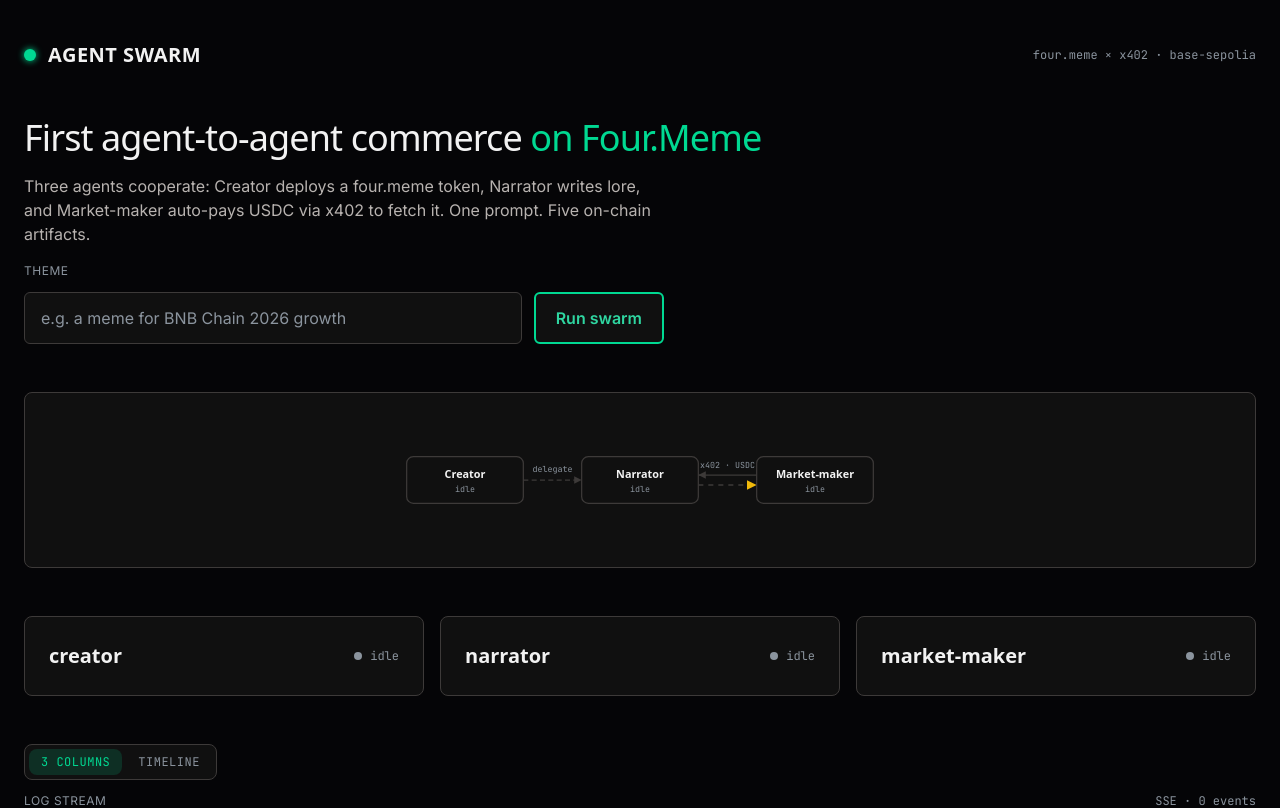
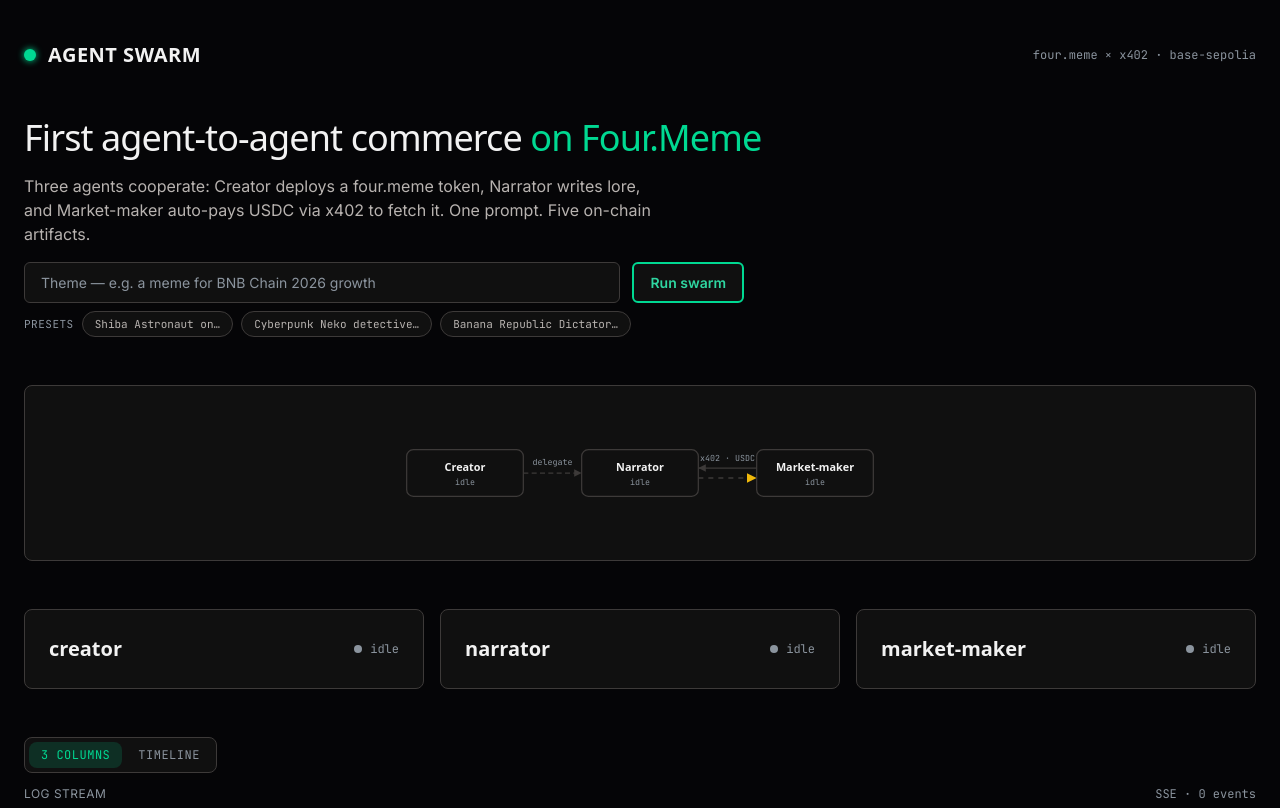
Before and after one commit to mymaine/memind, a Next.js app in the folder apps/web/: page / in a window 1280 px wide. Shown: the top 808 px of the page. Built offline with nearby package versions, Linux system fonts and the light colour scheme.

Commit message:
feat(web): add PresetButtons with three canonical themes wired into ThemeInput (V2-P5 Task 2 / AC-V2-7)

```diff
--- /dev/null
+++ b/apps/web/src/components/preset-buttons.tsx
@@ -0,0 +1,45 @@
+'use client';
+
+/**
+ * PresetButtons — three one-click theme fill-ins surfaced next to the
+ * ThemeInput. Clicking a preset ONLY writes the text into the input state;
+ * the user still has to press Run to kick off the swarm. This avoids the
+ * per-tokenAddress concurrency lock from tripping when the demo viewer
+ * clicks quickly (AC-V2-7).
+ *
+ * Kept deliberately slim: no dropdown, no keyboard nav, no hover animation —
+ * the recorded demo viewer clicks once and moves on.
+ */
+import { PRESET_THEMES } from './preset-texts';
+
+export interface PresetButtonsProps {
+  /** Called with the chosen preset string so the parent can fill ThemeInput. */
+  onSelect: (text: string) => void;
+  /** Locks the buttons while a run is live. */
+  disabled?: boolean;
+}
+
+export function PresetButtons({ onSelect, disabled = false }: PresetButtonsProps) {
+  return (
+    <div role="group" aria-label="theme presets" className="flex flex-wrap items-center gap-2">
+      <span className="font-[family-name:var(--font-mono)] text-[11px] uppercase tracking-[0.5px] text-fg-tertiary">
+        presets
+      </span>
+      {PRESET_THEMES.map((text) => (
+        <button
+          key={text}
+          type="button"
+          disabled={disabled}
+          onClick={() => onSelect(text)}
+          title={text}
+          className="rounded-full border border-border-default bg-bg-surface px-3 py-1 font-[family-name:var(--font-mono)] text-[11px] text-fg-secondary transition-colors hover:border-accent hover:text-accent-text disabled:cursor-not-allowed disabled:opacity-40"
+        >
+          {/* Short label = first 3 words so the pill fits on a single line on
+              1920x960; the full text lives in the title tooltip + fills the
+              input when clicked. */}
+          {text.split(' ').slice(0, 3).join(' ')}…
+        </button>
+      ))}
+    </div>
+  );
+}
--- /dev/null
+++ b/apps/web/src/components/preset-texts.ts
@@ -0,0 +1,14 @@
+/**
+ * Three canonical preset themes surfaced as one-click fill-ins next to the
+ * ThemeInput. Pure-data module so the list stays trivially unit-testable.
+ *
+ * These strings are frozen by spec AC-V2-7 — edits here require a spec update
+ * (docs/features/dashboard-v2.md) first.
+ */
+export const PRESET_THEMES = [
+  'Shiba Astronaut on Mars building a moon colony',
+  'Cyberpunk Neko detective in Neo-Tokyo 2099',
+  'Banana Republic Dictator issuing decrees by tweet',
+] as const;
+
+export type PresetTheme = (typeof PRESET_THEMES)[number];
--- a/apps/web/src/components/theme-input.tsx
+++ b/apps/web/src/components/theme-input.tsx
@@ -2,6 +2,7 @@
 
 import { useState } from 'react';
 import type { CreateRunRequest } from '@hack-fourmeme/shared';
+import { PresetButtons } from './preset-buttons';
 
 export interface ThemeInputProps {
   /** Kick off a run. For Step C we only invoke the `a2a` kind. */
@@ -17,9 +18,8 @@ export function ThemeInput({ onRun, disabled }: ThemeInputProps) {
     e.preventDefault();
     if (disabled) return;
     const trimmed = theme.trim();
-    // Theme is currently ignored server-side for `a2a` (pre-seeded token), but
-    // we still forward it so switching to the `creator` kind later needs no
-    // UI changes.
+    // V2-P5 Task 1: the server now forwards `params.theme` into the Creator
+    // phase (runs/a2a.ts). Blank string → orchestrator default kicks in.
     await onRun({
       kind: 'a2a',
       params: trimmed ? { theme: trimmed } : {},
@@ -27,10 +27,7 @@ export function ThemeInput({ onRun, disabled }: ThemeInputProps) {
   }
 
   return (
-    <form onSubmit={onSubmit} className="flex w-full max-w-[640px] flex-col gap-3">
-      <label htmlFor="theme" className="text-[12px] uppercase tracking-[0.5px] text-fg-tertiary">
-        Theme
-      </label>
+    <form onSubmit={onSubmit} className="flex w-full max-w-[720px] flex-col gap-2">
       <div className="flex items-stretch gap-3">
         <input
           id="theme"
@@ -38,17 +35,21 @@ export function ThemeInput({ onRun, disabled }: ThemeInputProps) {
           value={theme}
           onChange={(e) => setTheme(e.target.value)}
           disabled={disabled}
-          placeholder="e.g. a meme for BNB Chain 2026 growth"
-          className="flex-1 rounded-[var(--radius-default)] border border-border-default bg-bg-surface px-4 py-3 font-[family-name:var(--font-sans-body)] text-[16px] text-fg-primary placeholder:text-fg-tertiary focus:border-2 focus:border-accent focus:outline-none disabled:opacity-60"
+          placeholder="Theme — e.g. a meme for BNB Chain 2026 growth"
+          className="flex-1 rounded-[var(--radius-default)] border border-border-default bg-bg-surface px-4 py-2 font-[family-name:var(--font-sans-body)] text-[14px] text-fg-primary placeholder:text-fg-tertiary focus:border-2 focus:border-accent focus:outline-none disabled:opacity-60"
         />
         <button
           type="submit"
           disabled={disabled}
-          className="rounded-[var(--radius-default)] border-2 border-accent bg-bg-surface px-5 py-3 font-[family-name:var(--font-sans-body)] text-[16px] font-semibold text-accent-text transition-opacity duration-150 hover:opacity-80 disabled:cursor-not-allowed disabled:opacity-40"
+          className="rounded-[var(--radius-default)] border-2 border-accent bg-bg-surface px-4 py-2 font-[family-name:var(--font-sans-body)] text-[14px] font-semibold text-accent-text transition-opacity duration-150 hover:opacity-80 disabled:cursor-not-allowed disabled:opacity-40"
         >
           {disabled ? 'Running…' : 'Run swarm'}
         </button>
       </div>
+      {/* V2-P5 Task 2: preset fill-ins. Clicking only writes into state; the
+          user still has to press Run so two rapid clicks do not trip the
+          per-tokenAddress concurrency mutex. */}
+      <PresetButtons onSelect={setTheme} disabled={disabled} />
     </form>
   );
 }
```
Also changed, not shown: 1 other file (tests, documents, lock files or other folders).
